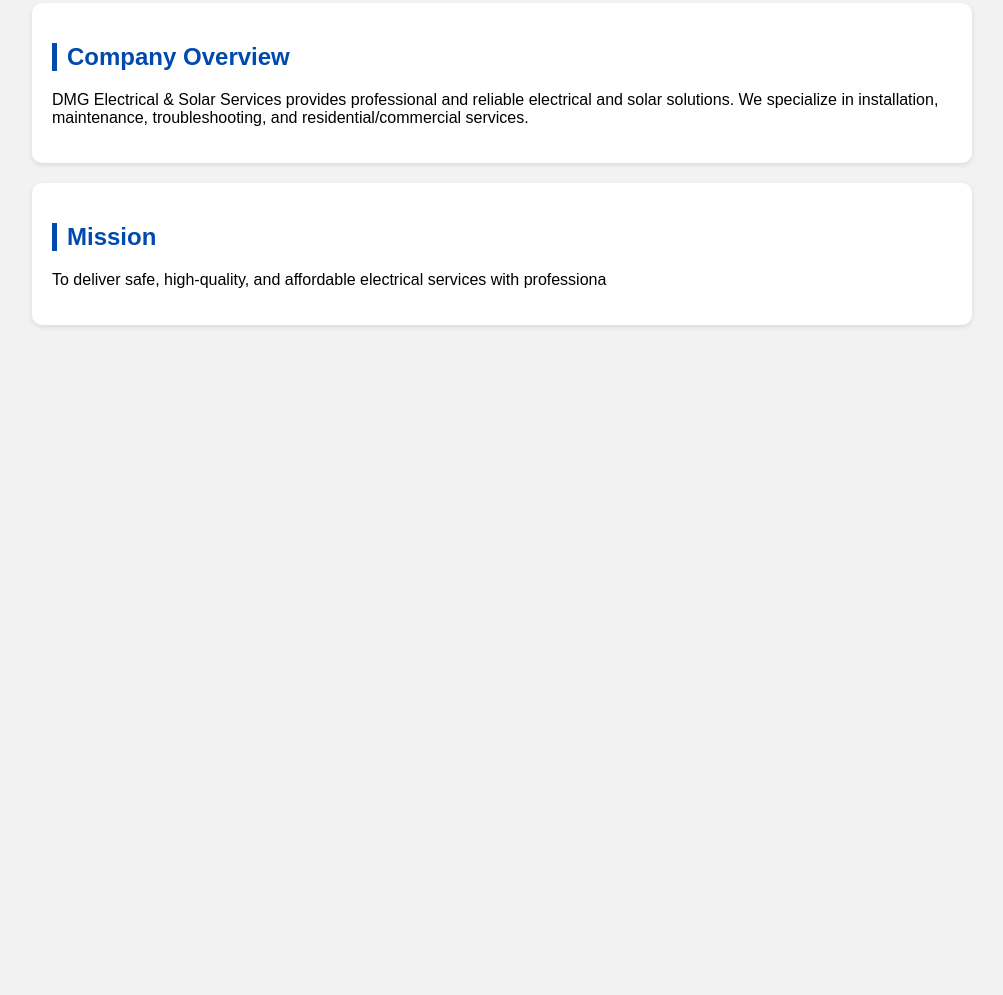
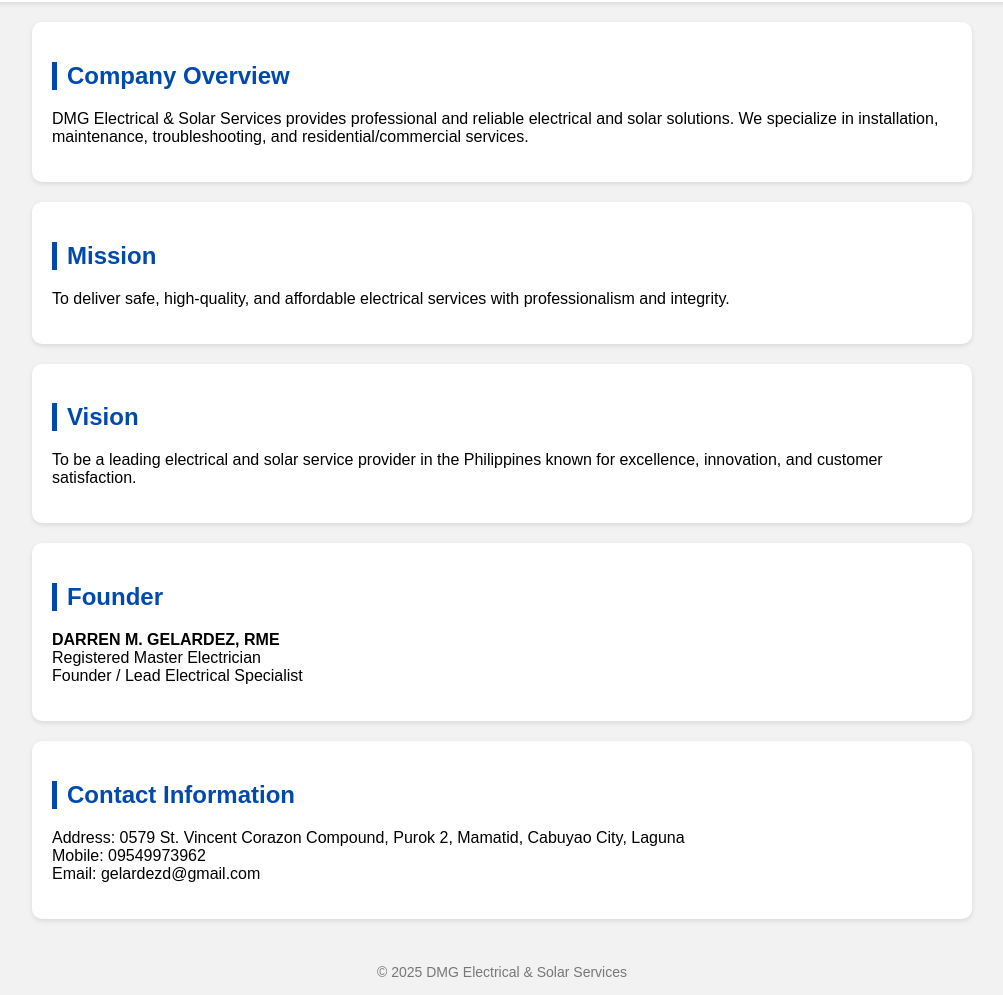
Before and after one commit to dmg-electrical/dmg-electrical, a plain HTML site: page index.html in a window 1280 px wide. Shown: the part 308-1303 px from the top of the page, without its empty margins (138-1141 px from the left). Before the commit the page ends 800 px from the top, so only its background shows below. Drawn offline with Linux system fonts and the light colour scheme.

Commit message:
Update index.html

```diff
--- a/index.html
+++ b/index.html
@@ -18,15 +18,17 @@
             box-shadow: 0 2px 5px rgba(0,0,0,0.1);
         }
         .header img {
-            width: 120px;
+            width: 140px;
             margin-bottom: 10px;
         }
         .header h1 {
             margin: 0;
+            font-size: 28px;
         }
         .tagline {
             color: #555;
             margin-top: 5px;
+            font-size: 16px;
         }
         .section {
             max-width: 900px;
@@ -69,4 +71,39 @@
     <div class="section">
         <h2>Mission</h2>
         <p>
-            To deliver safe, high-quality, and affordable electrical services with professiona
+            To deliver safe, high-quality, and affordable electrical services with professionalism and integrity.
+        </p>
+    </div>
+
+    <div class="section">
+        <h2>Vision</h2>
+        <p>
+            To be a leading electrical and solar service provider in the Philippines
+            known for excellence, innovation, and customer satisfaction.
+        </p>
+    </div>
+
+    <div class="section">
+        <h2>Founder</h2>
+        <p>
+            <b>DARREN M. GELARDEZ, RME</b><br>
+            Registered Master Electrician<br>
+            Founder / Lead Electrical Specialist
+        </p>
+    </div>
+
+    <div class="section">
+        <h2>Contact Information</h2>
+        <p>
+            Address: 0579 St. Vincent Corazon Compound, Purok 2, Mamatid, Cabuyao City, Laguna<br>
+            Mobile: 09549973962<br>
+            Email: gelardezd@gmail.com
+        </p>
+    </div>
+
+    <div class="footer">
+        © 2025 DMG Electrical & Solar Services
+    </div>
+
+</body>
+</html>
```
